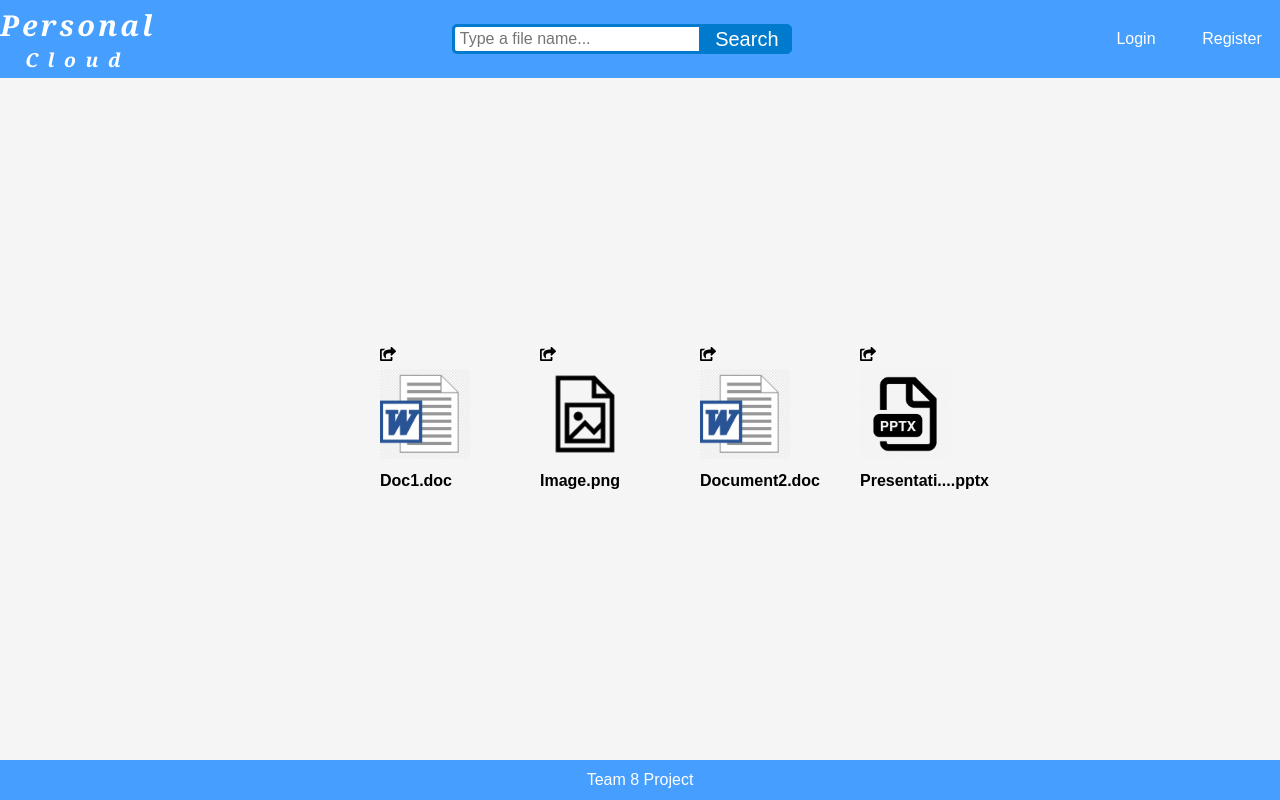
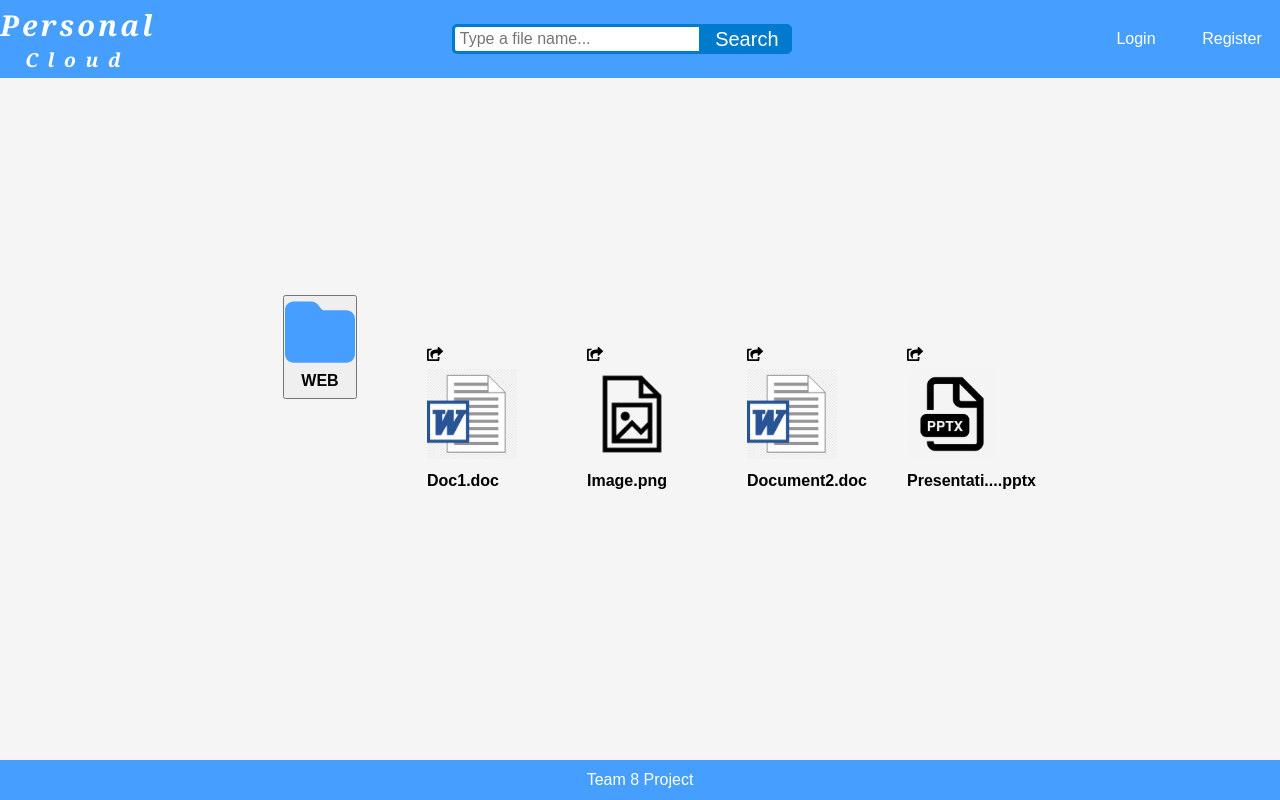
Before and after one commit to WebTech-Team8/PersonalCloud, a React (Create React App) app in the folder client/: page / in a window 1280 px wide. Built offline with nearby package versions, Linux system fonts and the light colour scheme.

Commit message:
Added folder icon

```diff
--- a/client/src/components/Dashboard/Dashboard.tsx
+++ b/client/src/components/Dashboard/Dashboard.tsx
@@ -1,6 +1,7 @@
 import React from 'react';
 import './Dashboard.css';
 import FileComponent from "../FileComponent/FileComponent";
+import FolderComponent from "../FolderComponent/FolderComponent";
 
 
 const Dashboard: React.FC<{prerender: () => void}> = (props: any) => {
@@ -8,6 +9,11 @@ const Dashboard: React.FC<{prerender: () => void}> = (props: any) => {
 
     return (
         <div className='dashboard'>
+            <FolderComponent //files={}
+                             size={8}
+                             created={new Date(2022,4,11)}
+                             name="WEB"/>
+
             <FileComponent name="Doc1"
                            size={2}
                            extension=".doc"
--- a/client/src/components/FileComponent/FileComponent.css
+++ b/client/src/components/FileComponent/FileComponent.css
@@ -15,6 +15,8 @@
 .file-name {
     margin-top: 10px;
     align-items: center;
+    font-family: sans-serif;
+    font-size: medium;
 }
 
 .file-image {
--- a/client/src/components/FolderComponent/FolderComponent.css
+++ b/client/src/components/FolderComponent/FolderComponent.css
@@ -0,0 +1,17 @@
+.folder{
+    margin: 10px;
+    cursor: pointer;
+    outline-color: #FFFFFF;
+}
+
+.folder-icon{
+    width: 70px;
+    height: 70px;
+    color: #469FFF;
+}
+
+.folder-name{
+    font-family: sans-serif;
+    font-size: medium;
+    margin-top: 5px;
+}
--- a/client/src/components/FolderComponent/FolderComponent.tsx
+++ b/client/src/components/FolderComponent/FolderComponent.tsx
@@ -1,9 +1,19 @@
 import React from "react";
+import {Folder} from '../../interfaces/folder';
+import { FontAwesomeIcon } from "@fortawesome/react-fontawesome"
+import { faFolder } from "@fortawesome/free-solid-svg-icons"
+import './FolderComponent.css';
 
-const FolderComponent: React.FC = () => {
+const FolderComponent: React.FC<Folder> = (props) => {
+
+    const folder = props;
+
     return (
         <div>
-
+            <button type="button" className="folder" >
+                <FontAwesomeIcon className="folder-icon" icon={faFolder} size="lg"/>
+                <h3 className="folder-name">{folder.name}</h3>
+            </button>
         </div>
     );
 }
--- a/client/src/interfaces/folder.ts
+++ b/client/src/interfaces/folder.ts
@@ -2,7 +2,7 @@ import {File} from './file'
 
 export interface Folder {
     name: string;
-    files: File[];
+    files?: File[];
     size: number;
     created: Date;
 }
```
